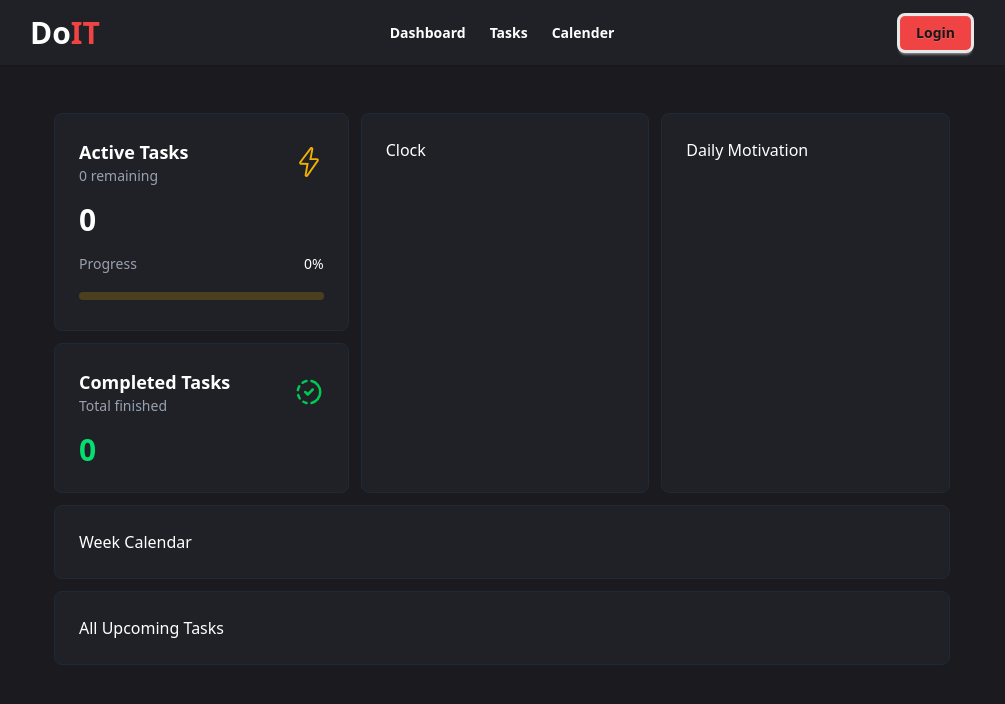
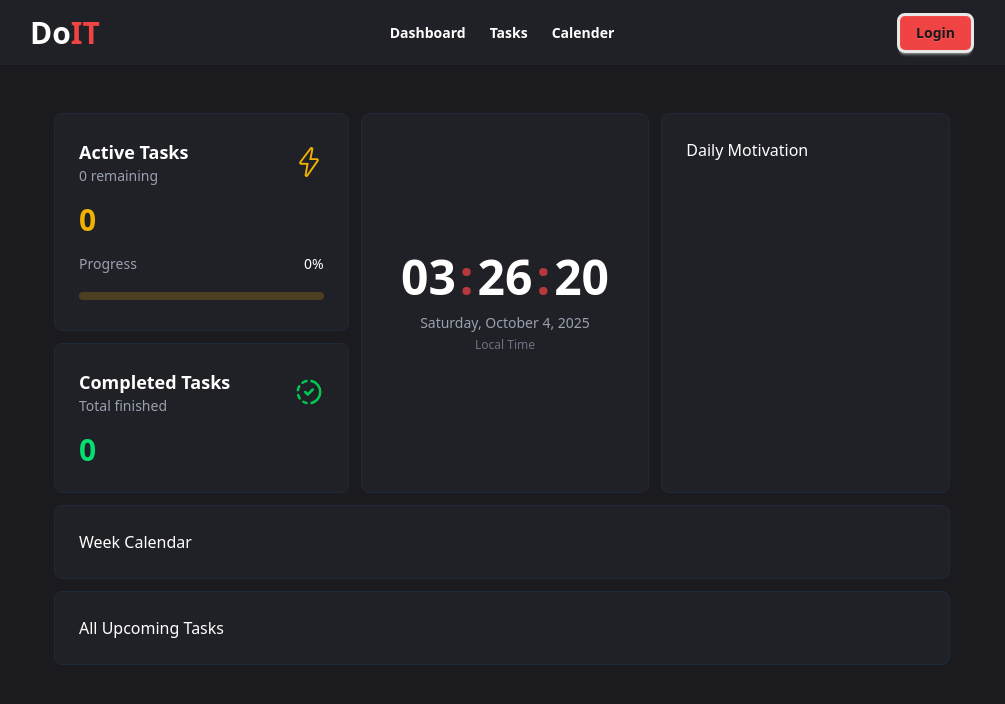
Before and after one commit to Soyab-Aktar/doIt-todo-app, a React (Vite) app: page / in a window 1280 px wide. Shown: the top 704 px of the page, without its empty margins (138-1143 px from the left). Built offline with nearby package versions, Linux system fonts and the light colour scheme.

Commit message:
Clock componet ui done

```diff
--- a/src/components/ui/ActiveTaskStats.jsx
+++ b/src/components/ui/ActiveTaskStats.jsx
@@ -26,7 +26,7 @@ const ActiveTaskStats = () => {
       </div>
 
       {/* Big Number */}
-      <div className="text-3xl font-bold text-white">{tasks.length}</div>
+      <div className="text-3xl font-bold text-yellow-500">{tasks.length}</div>
 
       {/* Progress Bar */}
       <div className="space-y-2">
--- a/src/components/ui/Clock.jsx
+++ b/src/components/ui/Clock.jsx
@@ -1,12 +1,51 @@
-import React from "react";
+import { useEffect, useState } from "react";
+
+// Custom hook - clean and reusable
+const useCurrentTime = () => {
+  const [time, setTime] = useState(new Date());
+
+  useEffect(() => {
+    const timer = setInterval(() => {
+      setTime(new Date());
+    }, 1000);
+
+    return () => clearInterval(timer);
+  }, []);
+
+  return time;
+};
 
 const Clock = () => {
+  const currentTime = useCurrentTime();
+
+  // Format time parts
+  const hours = currentTime.getHours().toString().padStart(2, "0");
+  const minutes = currentTime.getMinutes().toString().padStart(2, "0");
+  const seconds = currentTime.getSeconds().toString().padStart(2, "0");
+
   return (
-    <div
-      className="bg-[#202127] p-6 rounded-md border border-gray-800 md:w-1/2
-  "
-    >
-      <h1>Clock</h1>
+    <div className="bg-[#202127] p-6 rounded-md border border-gray-800 flex flex-col items-center justify-center h-full md:w-1/2">
+      {/* Time Display */}
+      <div className="flex items-center text-4xl md:text-5xl font-bold mb-3">
+        <span className="text-white">{hours}</span>
+        <span className="text-[#f04343] mx-1 animate-pulse">:</span>
+        <span className="text-white">{minutes}</span>
+        <span className="text-[#f04343] mx-1 animate-pulse">:</span>
+        <span className="text-white">{seconds}</span>
+      </div>
+
+      {/* Date Display */}
+      <div className="text-center">
+        <div className="text-gray-400 text-sm">
+          {currentTime.toLocaleDateString([], {
+            weekday: "long",
+            month: "long",
+            day: "numeric",
+            year: "numeric",
+          })}
+        </div>
+        <div className="text-gray-500 text-xs mt-1">Local Time</div>
+      </div>
     </div>
   );
 };
```
